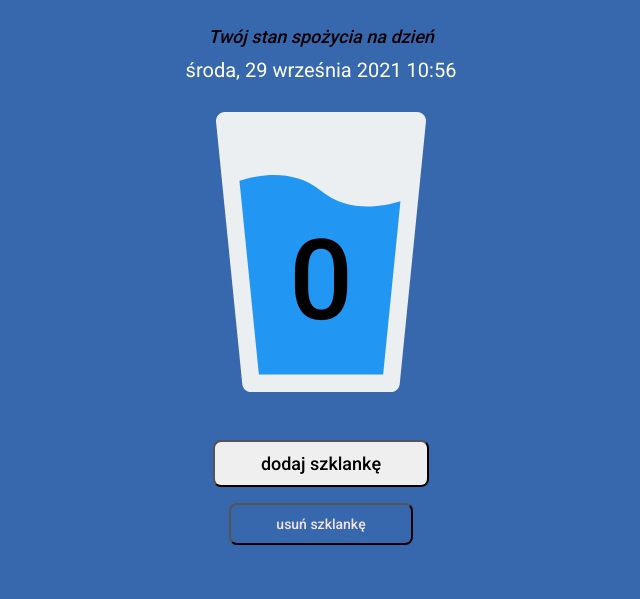
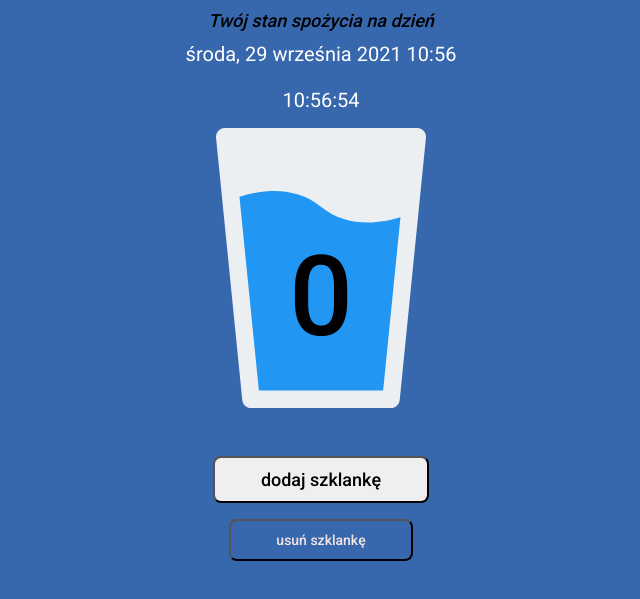
Before and after one commit to konradbujas/hydrapp, a website built with webpack: page src/pages/index.html in a window 1280 px wide. Shown: the part 161-760 px from the top of the page, without its empty margins (319-959 px from the left). Built offline with nearby package versions, Linux system fonts and the light colour scheme.

Commit message:
moment.js change

```diff
--- a/src/js/index.js
+++ b/src/js/index.js
@@ -1,8 +1,8 @@
 import '../scss/main.scss';
 
 // uncomment the lines below to enable PWA
-// import {registerSW} from './pwa.js';
-// registerSW();
+import {registerSW} from './pwa.js';
+registerSW();
 
 /* place your code below */
 
@@ -13,12 +13,26 @@ import moment from 'moment';
 import 'moment/locale/pl';
 console.log(moment);
 
-const todayIs =  moment().format('LLLL');
+const todayIs =  moment().format('LLLL </br></br> h:mm:ss');
 
 const todayPlaceholder = document.querySelector('.today--js');
 todayPlaceholder.innerHTML = todayIs;
 
 console.log(todayIs);
+
+// //
+// const now =  moment().format('LLLL </br></br>h:mm:ss');
+
+// const todayPlaceholder = document.querySelector('.today--js');
+// todayPlaceholder.innerHTML = now;
+
+// console.log(now);
+
+const data = new Date().toLocaleDateString().slice(0, 10); ;
+console.log(data);
+
+
+// //
 
 // definiowanie zmiennych przycisków
 const glassCounter = document.querySelector('.glass__counter--js');
@@ -28,7 +42,7 @@ const key = new Date().toISOString().slice(0, 10);
 
 // Zmiana z moment na Date()
 // // const now = new Date().toLocaleDateString().slice(0, 10);
-// // console.log(now)
+// // console.log(now);
 
 let currentGlassCounter = 0;
 
--- a/src/pages/index.html
+++ b/src/pages/index.html
@@ -13,7 +13,7 @@
     <meta property="og:image" content="https://konradbujas.github.io/hydrapp/public/og.png">
 
     <!-- uncomment the line below to enable PWA  -->
-    <!-- <link rel="manifest" href="manifest.json"> -->
+    <link rel="manifest" href="manifest.json">
 
 
 
--- a/src/scss/modules/app.scss
+++ b/src/scss/modules/app.scss
@@ -13,7 +13,7 @@
       color: white;
       font-size: 20px;
       display: block;
-      margin: 0 0 30px;
+      margin: 0 0 16px;
 
     }
     &__welcome {
```
